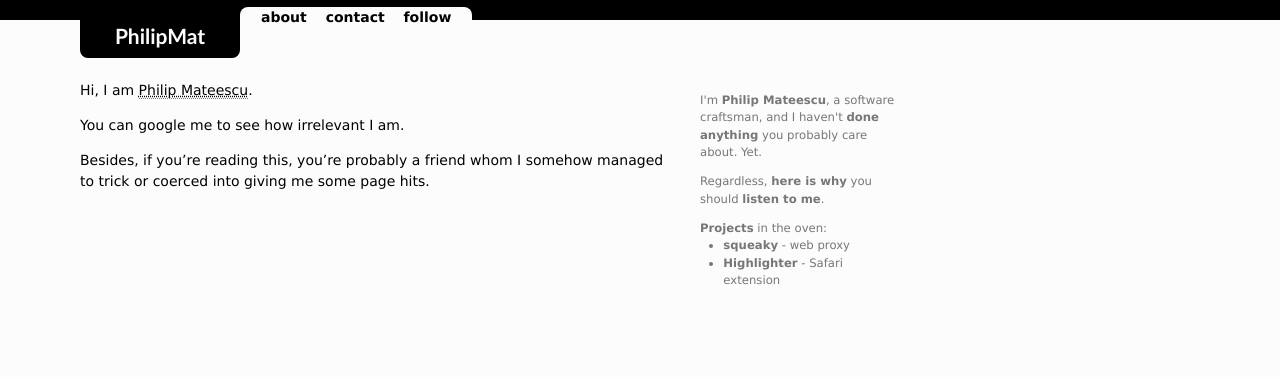
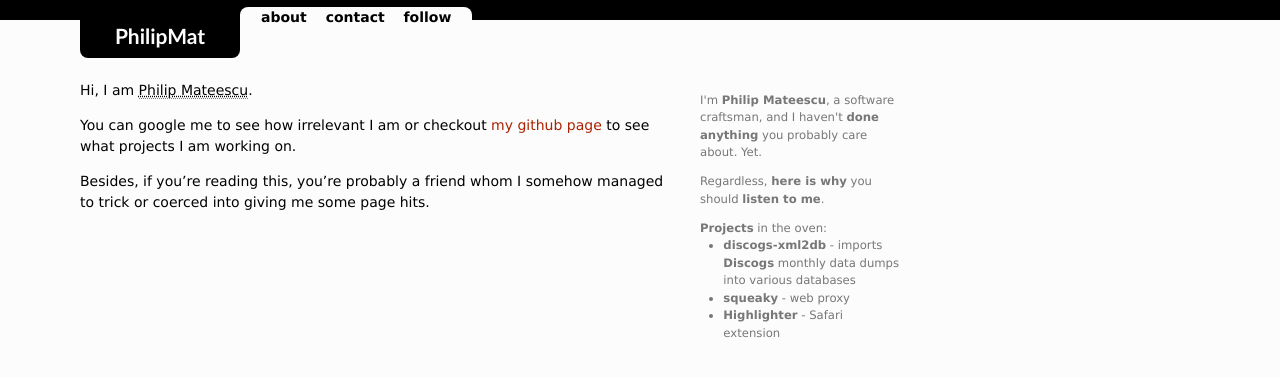
Before and after one commit to philipmat/philipmat.github.io, a Jekyll site: the page built from about.markdown, in a window 1280 px wide. Shown: the top 377 px of the page. Built offline with Jekyll 4.4.1, drawn with Linux system fonts in a browser that asks for light colours; Markdown is read by kramdown in place of the engine named in the settings.

Commit message:
added link to github

```diff
--- a/_includes/sidebar.html
+++ b/_includes/sidebar.html
@@ -9,6 +9,7 @@
 	<div class="projects">
 		<span class="title"><a href="/projects/">Projects</a> in the oven:</span>
 		<ul>
+			<li> <a href="http://github.com/philipmat/discogs-xml2db">discogs-xml2db</a> - imports <a href="http://www.discogs.com">Discogs</a> monthly data dumps into various databases </li>
 			<li> <a href="/projects/squeaky.html">squeaky</a> - web proxy</li>
 			<li> <a href="/projects/highlighter.html">Highlighter</a> - Safari extension </li>
 		</ul>
--- a/about.markdown
+++ b/about.markdown
@@ -3,8 +3,8 @@ title: About
 layout: page
 ---
 
-Hi, I am <abbr title="That's not my real name. My real name you cannot read or pronounce for it'll make your head explode and your puny sun turn into a supernova. Just kidding. About the pronounciation part.">Philip Mateescu</abbr>.
+Hi, I am <abbr title="That's not my real name. You cannot read or pronounce my real name for it'll make your head explode and your puny sun turn into a supernova. Just kidding. About the pronounciation part.">Philip Mateescu</abbr>.
 
-You can google me to see how irrelevant I am.
+You can google me to see how irrelevant I am or checkout [my github page](http://github.com/philipmat) to see what projects I am working on.
 
 Besides, if you're reading this, you're probably a friend whom I somehow managed to trick or coerced into giving me some page hits.
```
